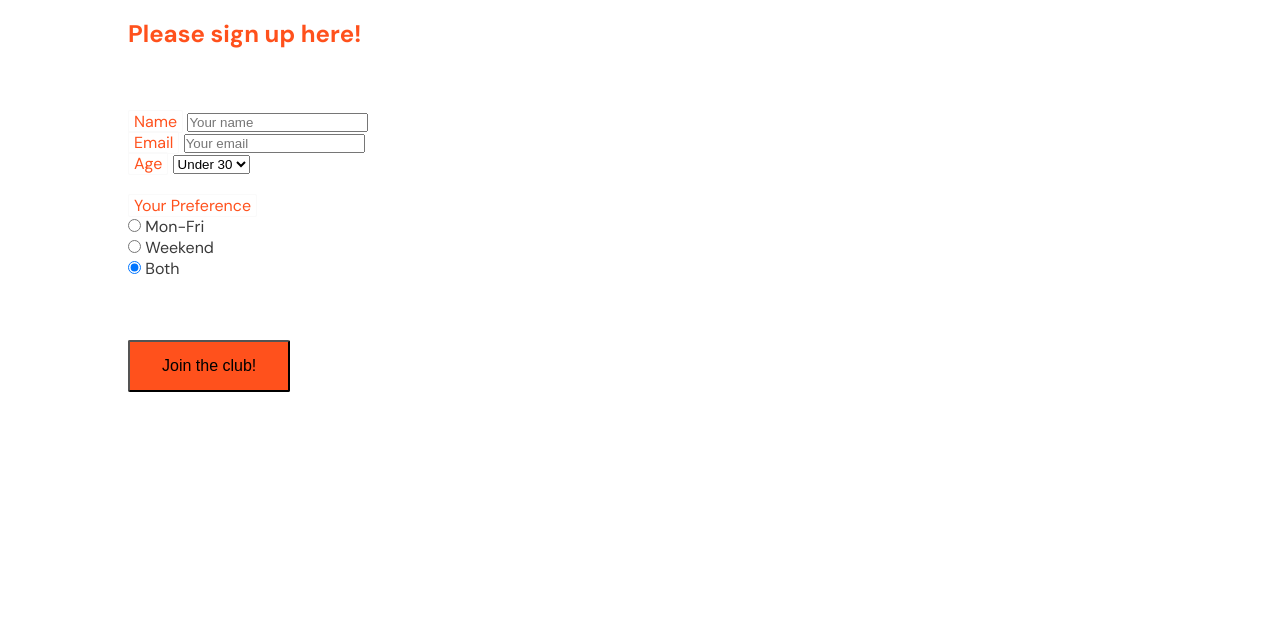
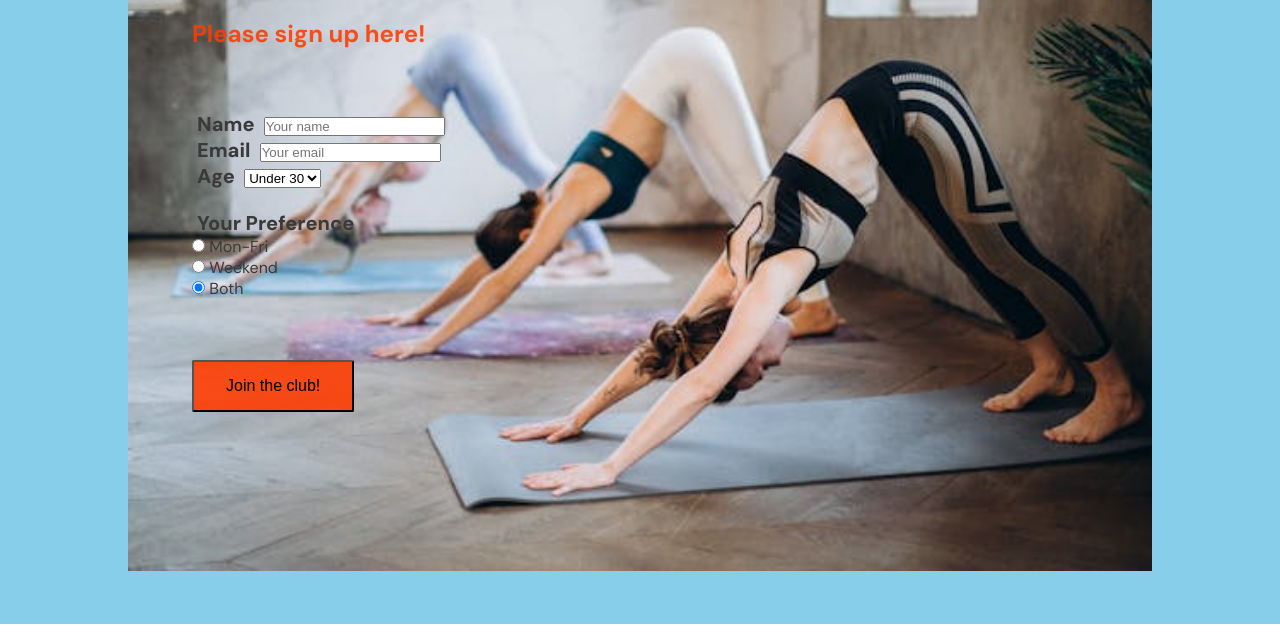
Before and after one commit to AmrutaKulkarni01/Surya-Namaskara-Club, a plain HTML site: page signup.html in a window 1280 px wide. Shown: the part 255-893 px from the top of the page. Before the commit the page ends 800 px from the top, so only its background shows below. Drawn offline with Linux system fonts and the light colour scheme.

Commit message:
change background image of signup form, add it in html instead of css, update some styles in signup form

```diff
--- a/assets/css/style.css
+++ b/assets/css/style.css
@@ -195,7 +195,6 @@
  }
 
  #signup {
-     background-image: url("../images/woman-practicing-yoga-sunset.avif");
      background-size: cover;
      flex-grow: 1;
      padding: 20px 10% 0 10%;
@@ -207,13 +206,12 @@
  }
 
  .text-input {
+     font-size: 20px;
+     font-weight: 800;
      background: transparent;
-     color: #ff3c00e3;
      width: 100%;
      height: 25px;
      margin: 5px 0 20px 0;
-     border: 1px solid #fafafa;
-     border-radius: 2px;
      padding: 0 5px;
  }
 
@@ -306,7 +304,7 @@
      #signup-form {
          max-width: 400px;
          position: absolute;
-         left: 10%;
+         left: 15vw;
          top: 150px;
      }
 
--- a/signup.html
+++ b/signup.html
@@ -1,5 +1,6 @@
 <!DOCTYPE html>
 <html lang="en">
+
 <head>
     <meta charset="UTF-8">
     <meta name="viewport" content="width=device-width, initial-scale=1.0">
@@ -18,6 +19,7 @@
     <!--stylesheet-->
     <link rel="stylesheet" href="assets/css/style.css">
 </head>
+
 <body>
     <div class="full-wrap">
         <!--Header-->
@@ -39,6 +41,10 @@
         <!--Main Content-->
         <main>
             <section id="signup">
+                <div>
+                    <img src="assets/images/downward-dog.jpeg" alt="Lotus Pose" style="width:100%;height:80%;">
+                </div>
+                <div>
                     <form action="https://formdump.codeinstitute.net" method="POST" id="signup-form">
                         <!--  <fieldset>
                     <legend>Your details</legend>-->
@@ -71,13 +77,15 @@
                         <br>
                         <button type="submit" class="join-button">Join the club!</button>
                     </form>
+                </div>
             </section>
         </main>
         <!--Footer-->
         <footer>
             <ul id="social-networks">
                 <li><a href="https://www.facebook.com" target="_blank" rel="noopener"
-                    aria-label="Visit our Facebook page (Opens in a new tab)"><i class="fa-brands fa-facebook"></i></a>
+                        aria-label="Visit our Facebook page (Opens in a new tab)"><i
+                            class="fa-brands fa-facebook"></i></a>
                 </li>
                 <li><a href="https://www.twitter.com" target="_blank" rel="noopener"
                         aria-label="Visit our Twitter page (Opens in a new tab)"><i
@@ -97,4 +105,5 @@
     <!--Font awesome kit-->
     <script src="https://kit.fontawesome.com/8be64d4d2a.js" crossorigin="anonymous"></script>
 </body>
+
 </html>
```
Lines whose indentation alone changed are shown as unchanged.
